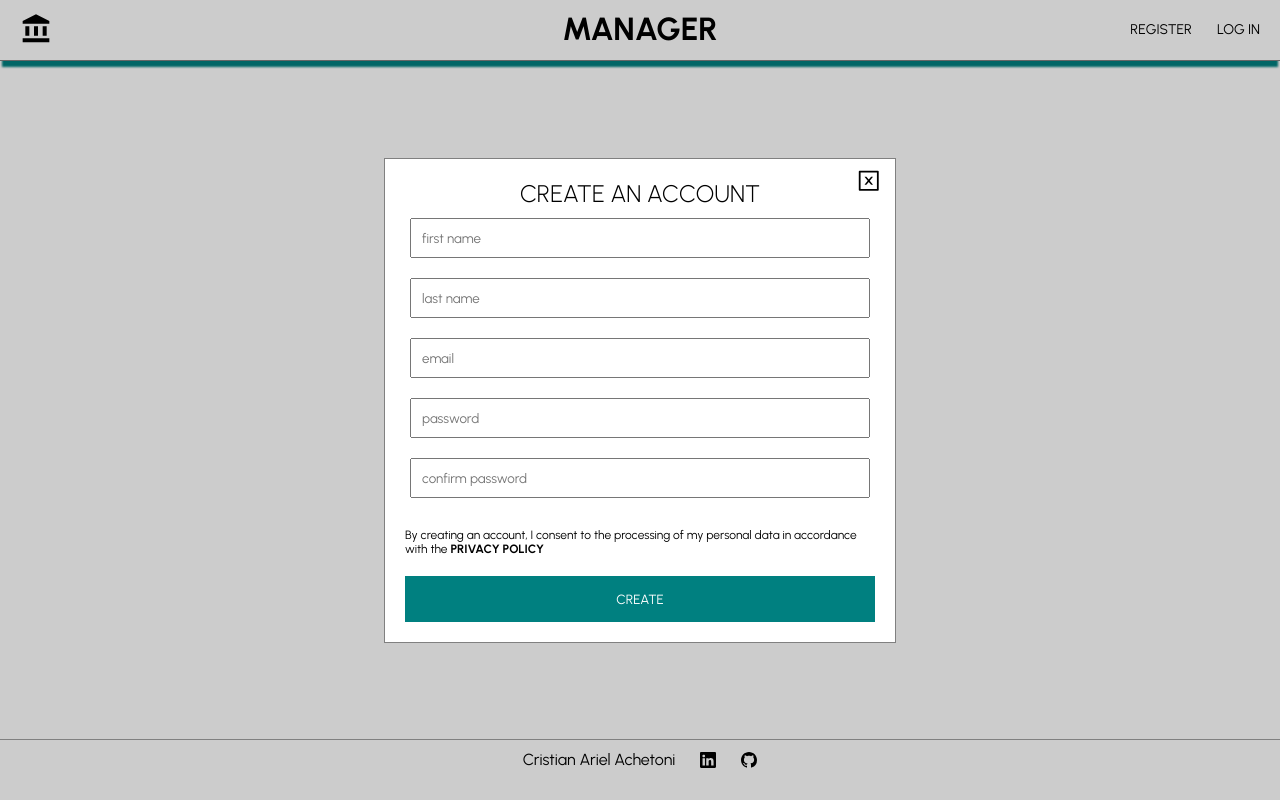
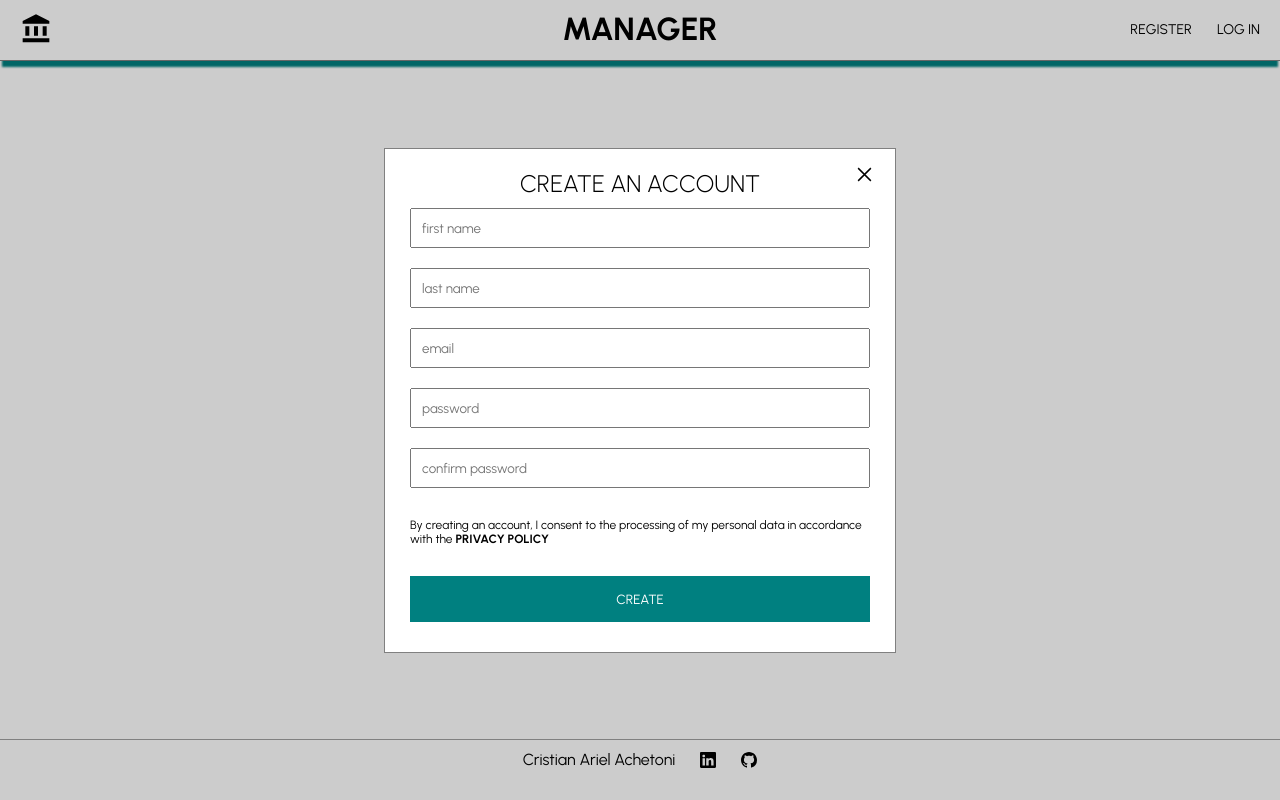
Before and after one commit to crisar0790/CHALLENGE-FULL-STACK, a React (Create React App) app in the folder client/: page / in a window 1280 px wide. Both pictures are taken after a click on the element "REGISTER". Built offline with nearby package versions, Linux system fonts and the light colour scheme.

Commit message:
cambios en los estilos de Register

```diff
--- a/client/src/components/Register.jsx
+++ b/client/src/components/Register.jsx
@@ -1,6 +1,6 @@
 import React from "react";
 import styled from "styled-components";
-import {AiOutlineCloseSquare} from 'react-icons/ai';
+import {GrClose} from 'react-icons/gr';
 
 const Container = styled.div`
     min-height: 100vh;
@@ -29,8 +29,8 @@ const Wrapper = styled.div`
 
 const ButtonClose = styled.button`
     position: absolute;
-    top: 0.5rem;
-    right: 0.5rem;
+    top: 1rem;
+    right: 1rem;
     outline: none;
     border: none;
     font-size: 17px;
@@ -57,12 +57,13 @@ const Input = styled.input`
 
 const Agreement = styled.span`
     font-size: 12px;
-    margin: 20px 0px;
+    margin: 20px 5px;
 `;
 
 const Button = styled.button`
-    width: 100%;
+    min-width: 40%;
     border: none;
+    margin: 10px 5px;
     padding: 15px 20px;
     background-color: teal;
     color: white;
@@ -74,7 +75,7 @@ const Register = ({showRegister, onClose}) => {
     return (
         <Container>
             <Wrapper>
-                <ButtonClose><AiOutlineCloseSquare style={{ fontSize: "1.5em", cursor: "pointer" }} onClick={onClose} /></ButtonClose>
+                <ButtonClose><GrClose style={{ fontSize: "1em", cursor: "pointer" }} onClick={onClose} /></ButtonClose>
                 <Title>CREATE AN ACCOUNT</Title>
                 <Form>
                     <Input placeholder='first name' />
```
